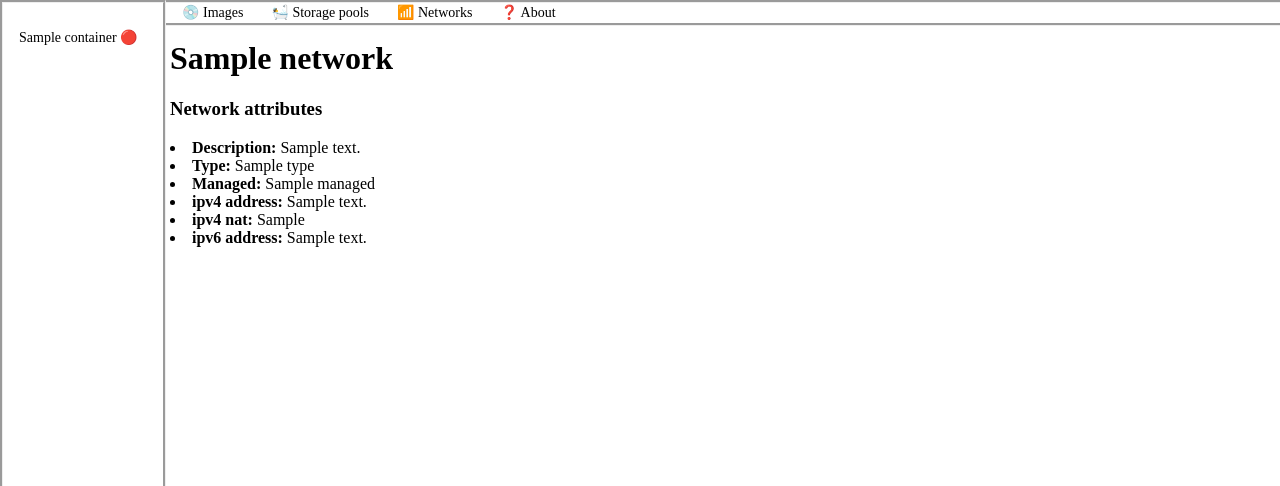
After one commit to TheLovinator1/lxd-hyper, a Django app: template lxd/templates/lxd/network_detail.html in a window 1280 px wide. The commit adds this page. Shown: the top 486 px of the page. Run offline with Django 3.2, Linux system fonts and the light colour scheme; the template is opened without the code that fills it: most values are stand-ins (such as "Sample title", 1, 10 or a date in 2020).

Commit message:
Add networks

```diff
--- a/lxd/templates/lxd/base.html
+++ b/lxd/templates/lxd/base.html
@@ -16,6 +16,7 @@
         <div class="navbar">
             <a href="{% url 'list_images' %}">💿 Images</a>
             <a href="{% url 'list_storage' %}">🛀 Storage pools</a>
+            <a href="{% url 'list_networks' %}">📶 Networks</a>
             <a href="{% url 'about' %}">❓ About</a>
         </div>
 
--- /dev/null
+++ b/lxd/templates/lxd/network_detail.html
@@ -0,0 +1,29 @@
+{% extends 'lxd/base.html' %}
+
+{% block content %}
+<h1>{{ network.name }}</h1>
+
+<h3>Network attributes</h3>
+{% if network.description|length > 0 %}
+    <li><strong>Description:</strong> {{ network.description }}</li>
+{% else %}
+    <li><strong>Description:</strong> None</li>
+{% endif %}
+
+<li><strong>Type:</strong> {{ network.type }}</li>
+<li><strong>Managed:</strong> {{ network.managed }}</li>
+
+{% if ipv4_address %}
+<li><strong>ipv4 address:</strong> {{ ipv4_address }}</li>
+{% endif %}
+
+{% if ipv4_nat %}
+<li><strong>ipv4 nat:</strong> {{ ipv4_nat }}</li>
+{% endif %}
+
+{% if ipv6_address %}
+<li><strong>ipv6 address:</strong> {{ ipv6_address }}</li>
+{% endif %}
+
+
+{% endblock %}
--- a/lxd/urls.py
+++ b/lxd/urls.py
@@ -17,4 +17,8 @@ urlpatterns = [
     path("storage/", views.list_storage, name="list_storage"),
     # /storage/default/
     path("storage/<str:storage_name>/", views.storage_detail, name="storage_detail"),
+    # /networks/
+    path("networks/", views.list_networks, name="list_networks"),
+    # /network/lxdbr0/
+    path("network/<str:network_name>/", views.network_detail, name="network_detail"),
 ]
```
Also changed, not shown: lxd/templates/lxd/networks.html (added, +13 -0 lines), lxd/views.py (+29 -0 lines).
